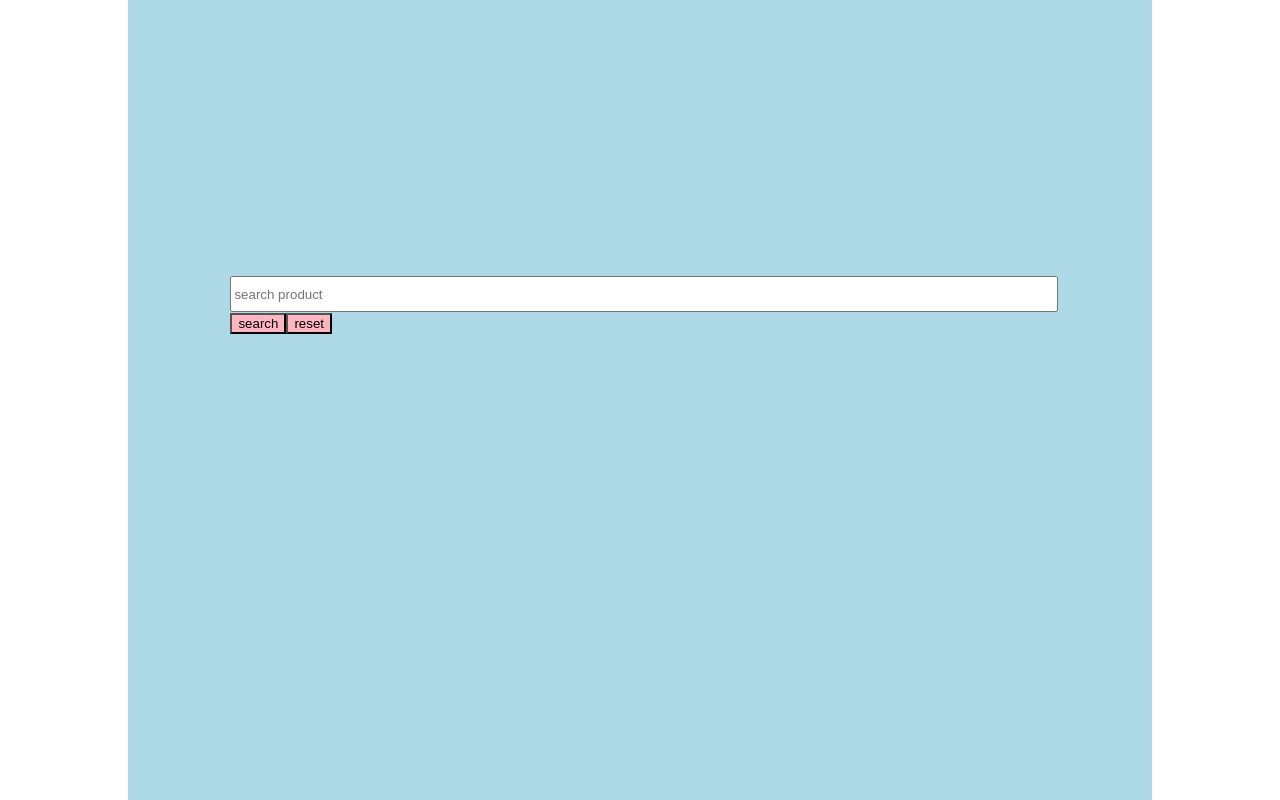
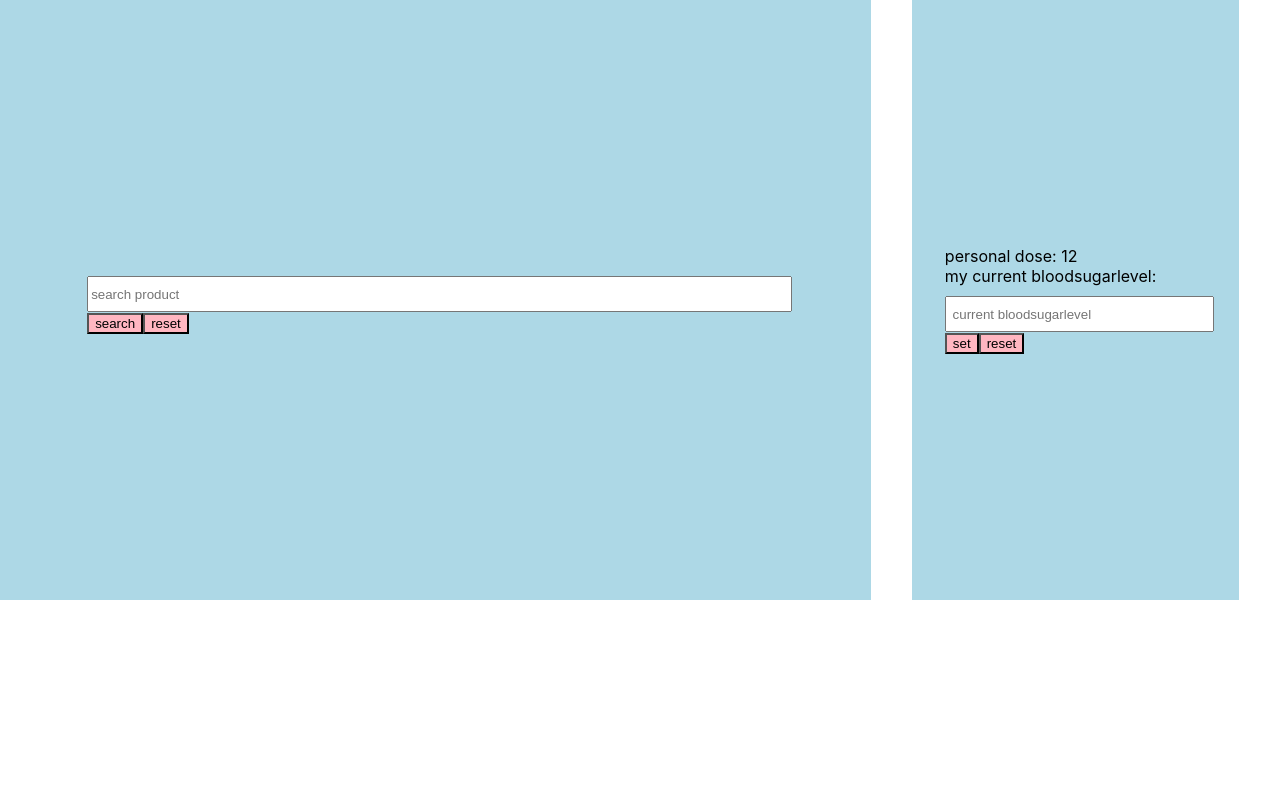
Before and after one commit to AnnaTerelius/insulin-calc, a React (Create React App) app in the folder frontend/: page / in a window 1280 px wide. Shown: the top 800 px of the page. Built offline with nearby package versions, Linux system fonts and the light colour scheme.

Commit message:
added filter on counter component

```diff
--- a/frontend/src/App.js
+++ b/frontend/src/App.js
@@ -2,14 +2,14 @@ import React, {useState} from 'react';
 import {BrowserRouter, Switch, Route} from 'react-router-dom'
 
 import {Products} from './components/Products'
-import {Counter} from './components/Counter'
+//import {Counter} from './components/Counter'
 
 
 export const App = () => {
   return (
     <main>
     <Products />
-    <Counter />
+
 
     </main>
   )
--- a/frontend/src/components/Counter.js
+++ b/frontend/src/components/Counter.js
@@ -1,8 +1,11 @@
 import React, {useState, useEffect} from 'react';
 
-export const Counter = () => {
+export const Counter = (props) => {
     const personalSetting = 12
     const [bloodSugarLevel, setBloodSugarLevel] = useState('')
+
+
+
 
    const  handleSubmit = (event) => {
     event.preventDefault()
@@ -24,11 +27,11 @@ export const Counter = () => {
 
 return (
     <>
-
         <div className="container">
 
             <form className="background" onSubmit={handleSubmit} onReset={handleReset}>
                 <article className="inputField">
+
                     personal dose:  {personalSetting}<br/>
                     my current bloodsugarlevel:  {bloodSugarLevel}
 
@@ -38,7 +41,21 @@ export const Counter = () => {
                     <button className="submit-btn" type="reset">reset</button>
 
                 </article>
+                <ul>
 
+       {props.text.map(item => {
+           console.log('Found a selected product:')
+           const carbs = JSON.parse(item).filter(({name}) => name === 'Kolhydrater');
+           console.log(carbs)
+
+
+           return <ul key={item.id}> carbs of selected products: <br/> {carbs[0].value}</ul>
+
+
+         })
+       }
+
+     </ul>
             </form>
 
         </div>
--- a/frontend/src/components/Products.js
+++ b/frontend/src/components/Products.js
@@ -1,4 +1,5 @@
 import React, {useState, useEffect} from 'react';
+import {Counter} from './Counter'
 import './products.css'
 
 
@@ -6,6 +7,7 @@ export const Products = () => {
   const [products, setProducts] = useState([])
   const [message, setMessage] = useState('')
   const [selectedProduct, setSelectedProduct] = useState([])
+  const [carbs, setCarbs] = useState('')
 
 
 
@@ -79,12 +81,15 @@ export const Products = () => {
             console.log(carbs[0].value)
 
             return <ul key={item.id}>{carbs[0].foodstuff}{carbs[0].name} {carbs[0].value}</ul>
+
+
           })
         }
 
       </ul>
 
       </form>
+      <Counter text={selectedProduct} />
 
 
     </div>
```
Lines whose indentation alone changed are shown as unchanged.
